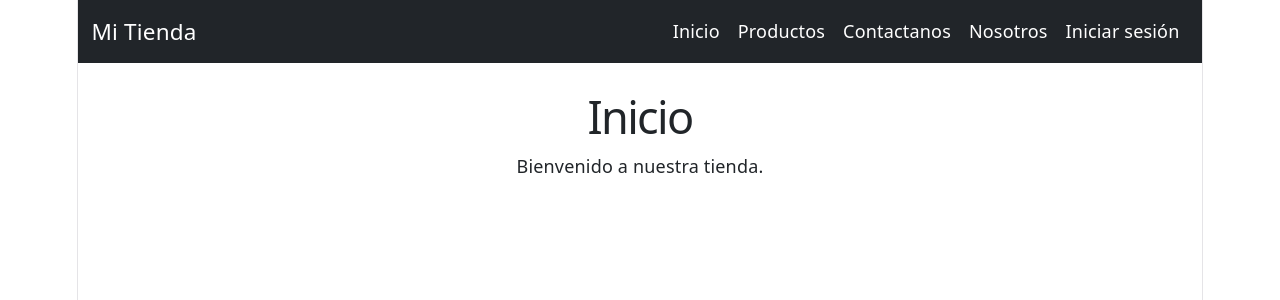
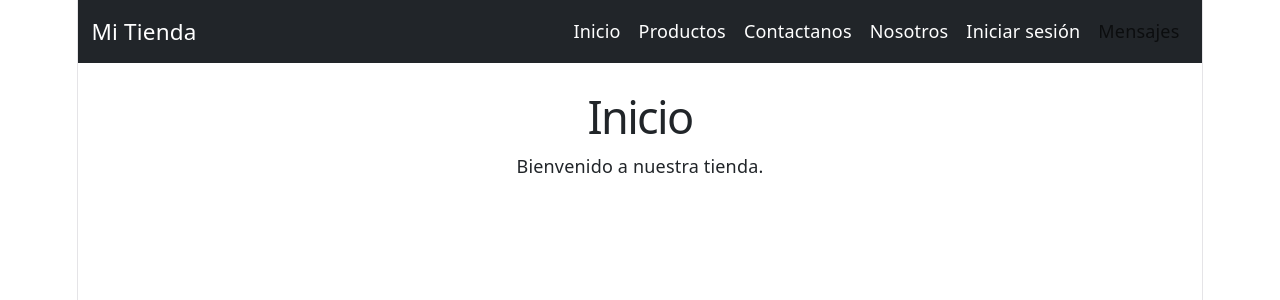
Before and after one commit to ignacioduoc/paginaTienda-React, a React (Vite) app: page / in a window 1280 px wide. Shown: the top 300 px of the page. Built offline with nearby package versions, Linux system fonts and the light colour scheme.

Commit message:
pagina listado contacto

```diff
--- a/src/assets/components/organisms/Navbar.tsx
+++ b/src/assets/components/organisms/Navbar.tsx
@@ -31,6 +31,10 @@ function Navbar(){
                         Iniciar sesión
                     </Link>
 
+                    <Link className="nav-link text-while" to="/ListarContactos">
+                        Mensajes
+                    </Link>
+
                 </div>
             </div>
         </nav>
```
